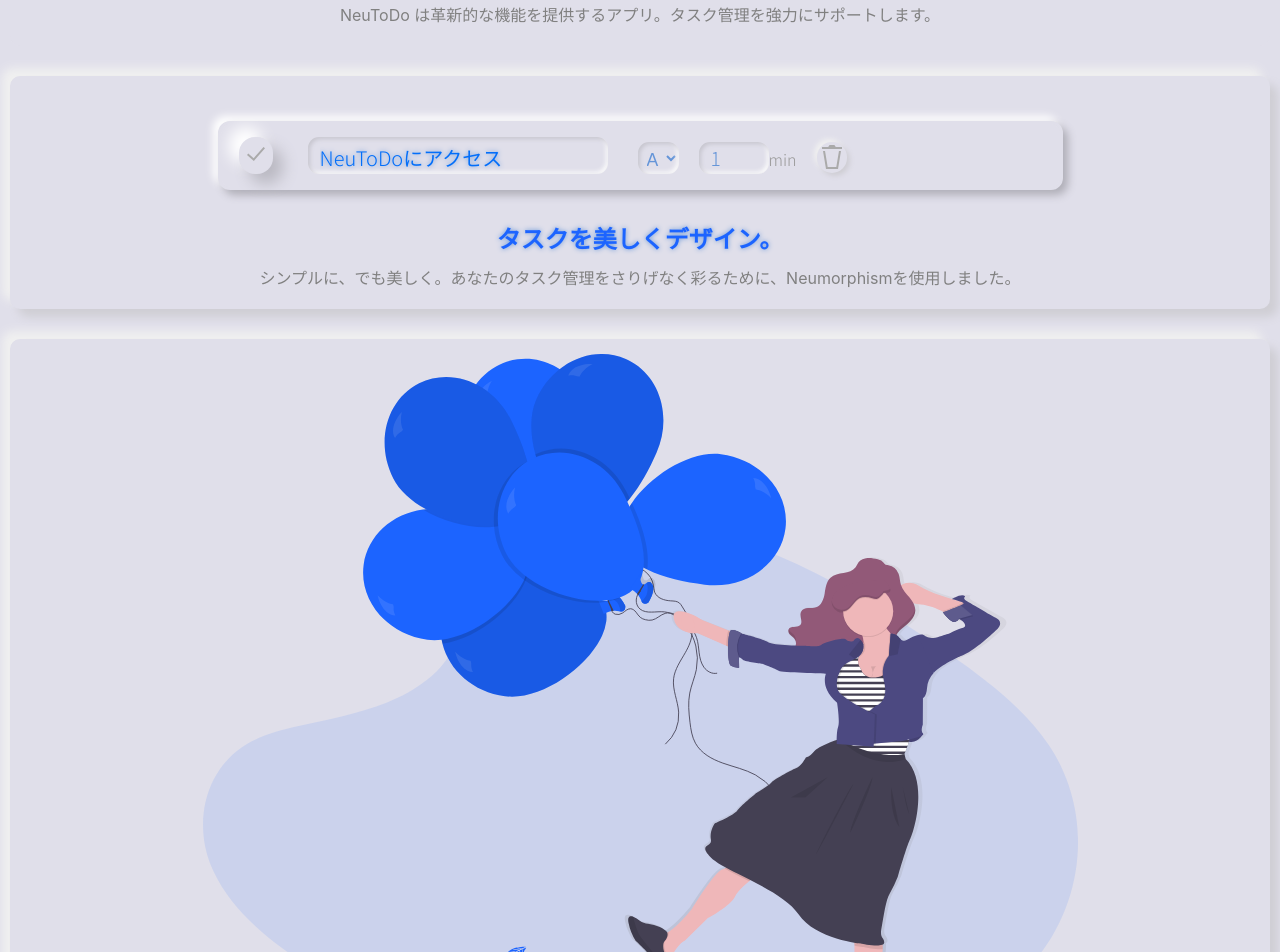
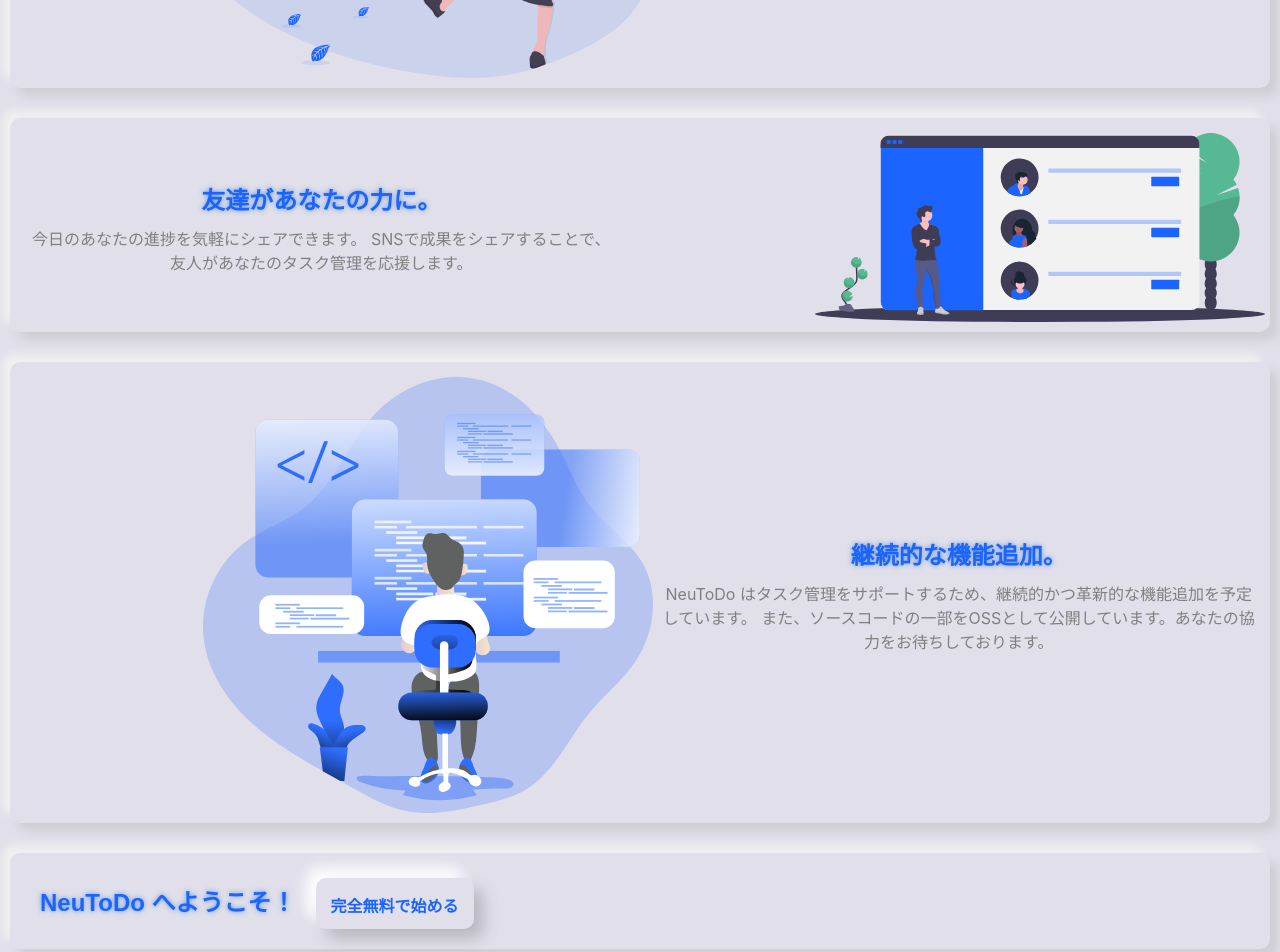
Before and after one commit to ToyoshimaHidenori/ToDo, a React (Create React App) app in the folder gtd-todo/: page / in a window 1280 px wide. Shown: the part 1160-2112 px from the top of the page. Built offline with nearby package versions, Linux system fonts and the light colour scheme; a web font is replaced by a local one.

Commit message:
support pc in landing page

```diff
--- a/gtd-todo/src/components/App.css
+++ b/gtd-todo/src/components/App.css
@@ -17,6 +17,7 @@
   color: rgb(88, 88, 88);
   text-align: center;
   padding: 30px 0;
+  display: block;
 }
 .footer a {
   text-decoration: none;
--- a/gtd-todo/src/components/App.js
+++ b/gtd-todo/src/components/App.js
@@ -49,11 +49,13 @@ export default function App() {
           </Switch>
         </div>
         <div className="footer">
-          <div className="Links">
-            <Link to="/policy">プライバシーポリシー&利用規約</Link>
-          </div>
-          <div className="Links">
-            <Link to="/contact">お問い合わせ</Link>
+          <div>
+            <div className="Links">
+              <Link to="/policy">プライバシーポリシー&利用規約</Link>
+            </div>
+            <div className="Links">
+              <Link to="/contact">お問い合わせ</Link>
+            </div>
           </div>
           <small>
             ©︎<a href="https://toyo.dev">Toyoshima Hidenori</a> 2020, v1.0.0
@@ -91,7 +93,7 @@ function Users() {
   let match = useRouteMatch();
 
   return (
-    <div>
+    <div style={{ textAlign: "center" }}>
       <h2>進捗公開機能(coming soon!)</h2>
       <p>他の人の頑張りを見ることができます。</p>
       <Switch>
--- a/gtd-todo/src/components/Landing.css
+++ b/gtd-todo/src/components/Landing.css
@@ -14,6 +14,7 @@ section {
   margin-bottom: 30px;
   padding: 15px 5px 10px 5px;
   border-radius: 10px;
+  display: flex;
   background-color: #e0dfea;
   box-shadow: 8px 8px 10px #cfced4, -8px -8px 10px #f0f0f0;
 }
@@ -45,6 +46,7 @@ span {
 }
 
 .Landing img {
+  max-width: 450px;
   width: 70%;
   padding-left: 15%;
 }
@@ -55,3 +57,56 @@ span {
   margin: 10px;
   font-size: medium;
 }
+
+.Landing section div {
+  margin: auto;
+}
+
+.Landing .ToTask button {
+  animation: showb 2s;
+  border-radius: 10px;
+  /* background: #e0dfea;
+	box-shadow: 16px 16px 32px #8f8f96, -16px -16px 32px #ffffff; */
+  background: #e0dfea;
+  box-shadow: 10px 10px 15px #bab9c2, -10px -10px 15px #ffffff;
+  font-size: 1em;
+  font-weight: bold;
+  color: #1c64ff;
+  margin-bottom: 0px;
+  margin-top: 5px;
+  margin-left: 10px;
+  margin-right: 35px;
+  padding: 15px 15px 12px 15px;
+  border-style: none;
+  outline: none;
+  transition-duration: 0.7s;
+}
+
+.Landing button:hover {
+  /* background: linear-gradient(145deg, #f0effa, #cac9d3);
+	  box-shadow: 16px 16px 32px #8f8f96, -16px -16px 32px #ffffff; */
+  background: linear-gradient(145deg, #cac9d3, #f0effa);
+  box-shadow: 3px 3px 5px #cccbd5, -3px -3px 5px #f4f3ff;
+  color: #1c64ff;
+  text-shadow: 0px 0px 3px #026efa;
+}
+
+.Landing .ToTask {
+  text-align: center;
+  padding: 20px;
+}
+
+@media screen and (max-width: 767px) {
+  .Landing section {
+    display: block;
+  }
+  .Landing img {
+    width: 70%;
+    padding-left: 15%;
+    margin: 0 auto;
+  }
+  .Landing .text {
+    width: 100%;
+    margin: 0 auto;
+  }
+}
--- a/gtd-todo/src/components/Landing.js
+++ b/gtd-todo/src/components/Landing.js
@@ -12,16 +12,18 @@ const Landing = (props) => {
     <div className="Landing">
       <section className="LandingHeader">
         <img src={success} alt="success" />
+        <div>
           <h1>
-          すべてのタスクを完遂して、<span>１日を終えましょう。</span>
+            すべてのタスクを完遂して、<span>１日</span>を終えましょう。
           </h1>
           <p>
-          NeuToDo は革新的な機能を<span>提供するアプリ。</span>
-          <span>タスク管理を</span>強力にサポートします。
+            NeuToDo は革新的な機能を提供するアプリ。
+            タスク管理を強力にサポートします。
           </p>
+        </div>
       </section>
 
-      <section>
+      <section style={{ flexFlow: "row-reverse" }}>
         <div className="SampleTask">
           <Task
             key="landing"
@@ -32,36 +34,50 @@ const Landing = (props) => {
             taskMinites="1"
           />
         </div>
+        <div>
           <h2>タスクを美しくデザイン。</h2>
           <p>
             シンプルに、でも美しく。あなたのタスク管理をさりげなく彩るために、Neumorphismを使用しました。
           </p>
+        </div>
       </section>
 
       <section>
         <img src={enjoy} alt="enjoy" />
+        <div>
           <h2>楽しみまで全力で。</h2>
           <p>
             あなたが本当にしたいことは、緊急度が高いタスクに埋れていませんか？
             NeuToDo は楽しいことまで、すべてのタスク完遂をサポートします。
           </p>
+        </div>
       </section>
-      <section>
+      <section style={{ flexFlow: "row-reverse" }}>
         <img src={online} alt="online" />
+        <div>
           <h2>友達があなたの力に。</h2>
           <p>
             今日のあなたの進捗を気軽にシェアできます。
             SNSで成果をシェアすることで、友人があなたのタスク管理を応援します。
           </p>
+        </div>
       </section>
       <section>
         <img src={improve} alt="improve" />
+        <div>
           <h2>継続的な機能追加。</h2>
           <p>
             NeuToDo
             はタスク管理をサポートするため、継続的かつ革新的な機能追加を予定しています。
             また、ソースコードの一部をOSSとして公開しています。あなたの協力をお待ちしております。
           </p>
+        </div>
+      </section>
+      <section className="ToTask">
+        <h2>NeuToDo へようこそ！</h2>
+        <Link to="/home">
+          <button>完全無料で始める</button>
+        </Link>
       </section>
     </div>
   );
--- a/gtd-todo/src/components/Task.css
+++ b/gtd-todo/src/components/Task.css
@@ -97,6 +97,15 @@
   outline: none;
   transition-duration: 0.7s;
 }
+
+.Task button:hover {
+  /* background: linear-gradient(145deg, #f0effa, #cac9d3);
+	box-shadow: 16px 16px 32px #8f8f96, -16px -16px 32px #ffffff; */
+  background: linear-gradient(145deg, #cac9d3, #f0effa);
+  box-shadow: 5px 5px 10px #cccbd5, -5px -5px 10px #f4f3ff;
+  color: #026efa;
+}
+
 .Task .Checked .CheckBox {
   animation: showbc 2s;
   color: #dfdfdf;
@@ -104,13 +113,7 @@
     inset 2px 2px 5px #4c7ab6, inset -2px -2px 5px #8ebfff;
   background-color: #4e98f8;
 }
-.Task button:hover {
-  /* background: linear-gradient(145deg, #f0effa, #cac9d3);
-  box-shadow: 16px 16px 32px #8f8f96, -16px -16px 32px #ffffff; */
-  background: linear-gradient(145deg, #cac9d3, #f0effa);
-  box-shadow: 5px 5px 10px #cccbd5, -5px -5px 10px #f4f3ff;
-  color: #026efa;
-}
+
 .Task .Checked button:hover {
   background: linear-gradient(145deg, #cac9d3, #f0effa);
   color: #026efa;
```
Also changed, not shown: 17 other files (tests, documents, lock files or other folders). Lines whose indentation alone changed are shown as unchanged.
